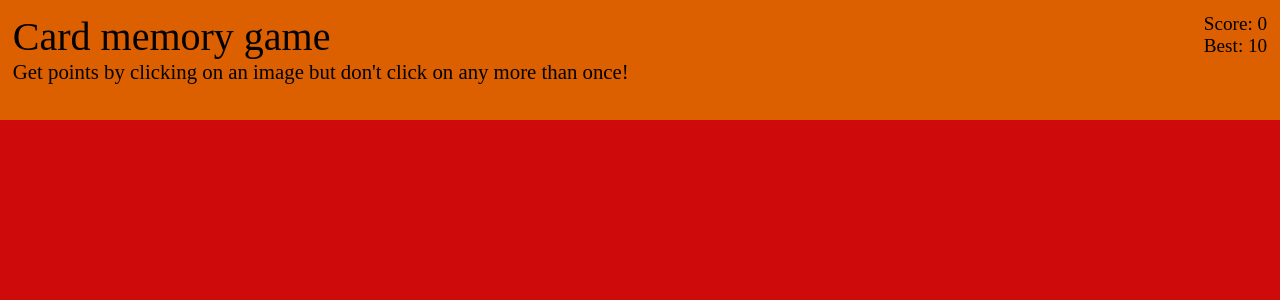
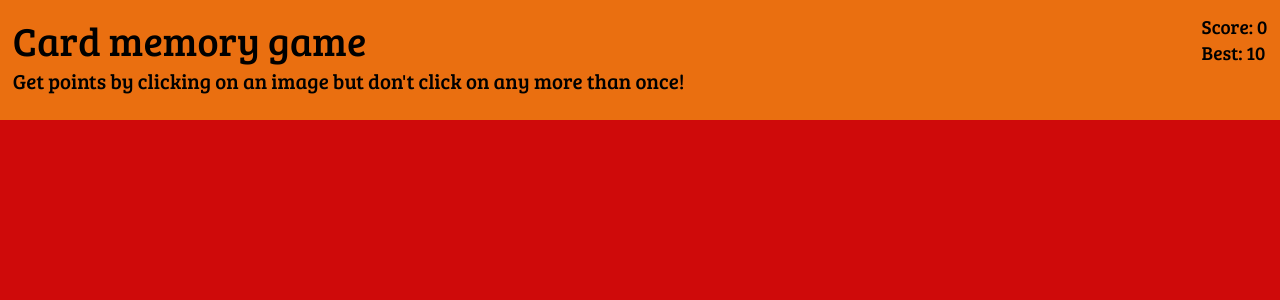
Before and after one commit to baldx/memory-card, a React (Vite) app: page / in a window 1280 px wide. Shown: the top 300 px of the page. Built offline with nearby package versions, Linux system fonts and the light colour scheme.

Commit message:
add font

```diff
--- a/src/index.css
+++ b/src/index.css
@@ -1,6 +1,6 @@
 :root {
   --text-color: #000000;
-  --accent-color: #DC5F00;
+  --accent-color: #ea6f10;
   --bg-color: #CF0A0A;
   --white: #EEEEEE;
 }
@@ -13,6 +13,7 @@ body {
   background: var(--bg-color);
   margin: 0px;
   height: 100vh;
+  font-family: "Bree Serif", serif;
 }
 
 header {
```
